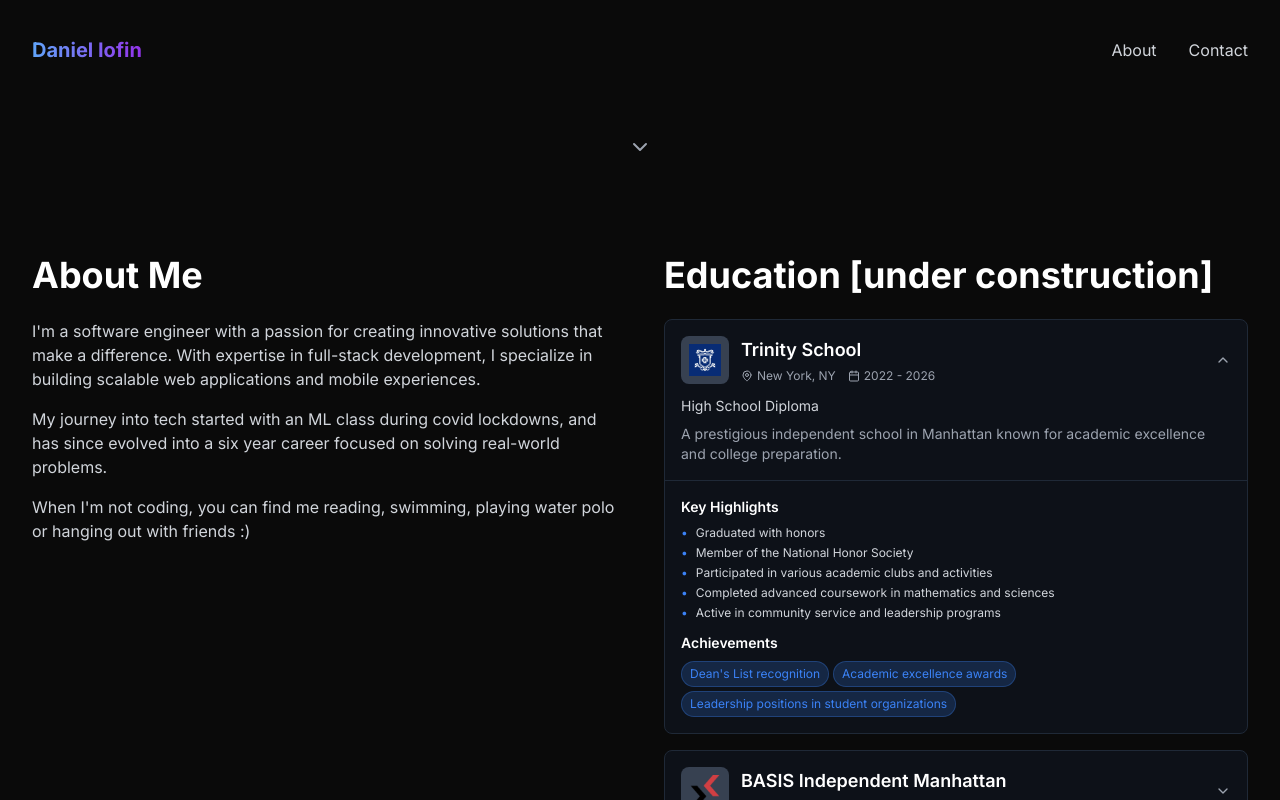
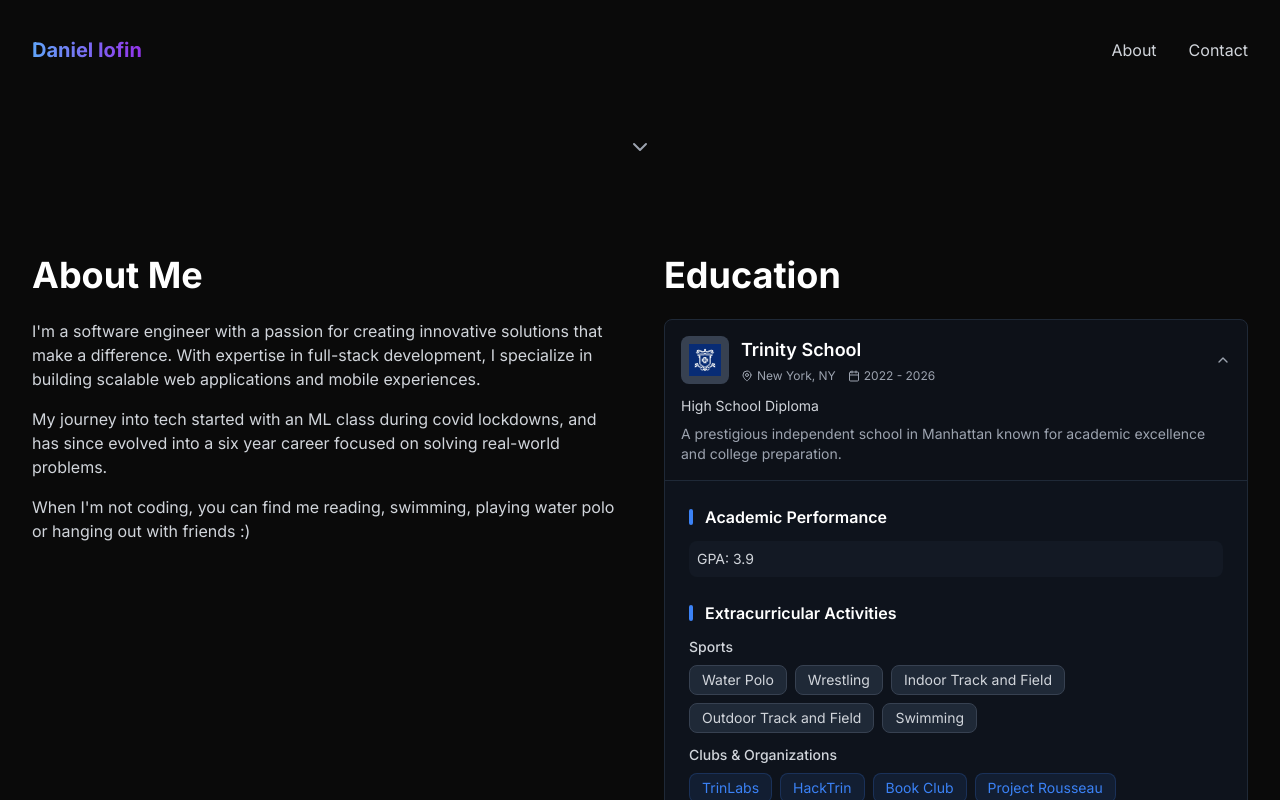
Before and after one commit to Daniel-Iofin/danieliofin.com, a Next.js app: page / in a window 1280 px wide. Both pictures are taken after a click on the element 956 px from the left and 1009 px from the top of the page. Shown: the part 609-1409 px from the top of the page. Built offline with nearby package versions, Linux system fonts and the light colour scheme.

Commit message:
Updated education section

```diff
--- a/components/About.tsx
+++ b/components/About.tsx
@@ -16,17 +16,81 @@ const About = () => {
       degree: 'High School Diploma',
       logo: '/trinitylogo.webp',
       description: 'A prestigious independent school in Manhattan known for academic excellence and college preparation.',
-      details: [
-        'Graduated with honors',
-        'Member of the National Honor Society',
-        'Participated in various academic clubs and activities',
-        'Completed advanced coursework in mathematics and sciences',
-        'Active in community service and leadership programs'
+      gpa: '3.9',
+      extracurriculars: {
+        sports: [
+          'Water Polo',
+          'Wrestling',
+          'Indoor Track and Field',
+          'Outdoor Track and Field',
+          'Swimming'
         ],
-      achievements: [
-        'Dean\'s List recognition',
-        'Academic excellence awards',
-        'Leadership positions in student organizations'
+        clubs: [
+          'TrinLabs',
+          'HackTrin',
+          'Book Club',
+          'Project Rousseau',
+          'Competitive Coding Club',
+          'Enigma',
+          'Math Team',
+          'Upper School Math Tutors',
+          'Upper School CS Tutors',
+          'Modern Language Tutors',
+          'Slavic Affairs Club'
+        ]
+      },
+      leadership: [
+        'Water Polo Captain (1 year)',
+        'TrinLabs Project Manager (1 year), Head of Development (1 year), President (1 year)',
+        'HackTrin VP of Education (1 year), President (1 year)',
+        'Book Club President (1 year)',
+        'Project Rousseau Founder and President (3 years)',
+        'Competitive Coding Club President (1 year)',
+        'Enigma President (2 years)',
+        'Upper School Math Tutors President (2 years)',
+        'Upper School CS Tutors Founder and President (2 years)',
+        'Slavic Affairs Club President (2 years)'
+      ],
+      projects: [
+        {
+          icon: '🌐',
+          title: 'TrinHub',
+          description: 'Created school club management platform (hub.trinlabs.com)',
+          link: 'https://hub.trinlabs.com'
+        },
+        {
+          icon: '🏷️',
+          title: 'StickerTag',
+          description: 'Reengineered community building website (trinitystickertag.com)',
+          link: 'https://trinitystickertag.com'
+        },
+        {
+          icon: '📷',
+          title: 'Camera View Prediction',
+          description: 'Advanced computer vision project for camera view prediction'
+        }
+      ],
+      awards: [
+        {
+          title: 'Hawley Award',
+          period: '2023-2024 School Year',
+          description: 'Top 3 academic record'
+        },
+        {
+          title: 'Downtown Mathematics Invitational',
+          period: 'December 2024',
+          description: '2nd Place Team - A NYC-wide math competition with 50 teams participating'
+        },
+        {
+          title: 'International Informatics Olympiad in Teams (IIOT)',
+          period: 'May 2025',
+          description: 'Captain of the US team'
+        },
+        {
+          title: 'United States of America Informatics Olympiad in Teams (USIOT)',
+          period: 'April 2025',
+          description: '4th Place Team'
+        },
       ]
     },
     {
@@ -37,18 +101,7 @@ const About = () => {
       degree: 'Middle School',
       logo: '/basislogo.webp',
       description: 'A rigorous college preparatory school focused on STEM education and critical thinking.',
-      details: [
-        'Completed middle school with distinction',
-        'Participated in advanced mathematics programs',
-        'Engaged in science and technology projects',
-        'Developed strong foundation in core subjects',
-        'Involved in extracurricular activities and clubs'
-      ],
-      achievements: [
-        'Academic merit recognition',
-        'Science fair participation',
-        'Mathematics competition awards'
-      ]
+      gpa: '4.2'
     }
   ]
 
@@ -109,7 +162,7 @@ const About = () => {
               transition={{ duration: 0.8, delay: 0.2 }}
               viewport={{ once: true }}
             >
-              Education [under construction]
+              Education
             </motion.h2>
 
             <div className="space-y-4">
@@ -182,36 +235,132 @@ const About = () => {
                         animate={{ height: 'auto', opacity: 1 }}
                         exit={{ height: 0, opacity: 0 }}
                         transition={{ duration: 0.3, ease: 'easeInOut' }}
-                        className="border-t border-gray-800"
+                        className="border-t border-gray-800 bg-gray-900/30"
                       >
-                        <div className="p-4 space-y-3">
-                          {/* Details */}
+                        <div className="p-6 space-y-6">
+                          {/* GPA */}
                           <div>
-                            <h4 className="text-white font-semibold mb-2 text-sm">Key Highlights</h4>
-                            <ul className="space-y-1">
-                              {school.details.map((detail, idx) => (
-                                <li key={idx} className="text-gray-300 text-xs flex items-start">
-                                  <span className="text-primary mr-2">•</span>
-                                  {detail}
-                                </li>
-                              ))}
-                            </ul>
+                            <h4 className="text-white font-semibold mb-3 text-base flex items-center">
+                              <span className="w-1 h-4 bg-primary rounded-full mr-3"></span>
+                              Academic Performance
+                            </h4>
+                            <div className="text-gray-300 text-sm p-2 bg-gray-800/30 rounded-lg">
+                              GPA: {school.gpa}
+                            </div>
                           </div>
 
-                          {/* Achievements */}
+                          {/* Extracurricular Activities */}
+                          {school.extracurriculars && (
                             <div>
-                            <h4 className="text-white font-semibold mb-2 text-sm">Achievements</h4>
-                            <div className="flex flex-wrap gap-1">
-                              {school.achievements.map((achievement, idx) => (
+                              <h4 className="text-white font-semibold mb-3 text-base flex items-center">
+                                <span className="w-1 h-4 bg-primary rounded-full mr-3"></span>
+                                Extracurricular Activities
+                              </h4>
+                              <div className="space-y-3">
+                                {/* Sports */}
+                                {school.extracurriculars.sports.length > 0 && (
+                                  <div>
+                                    <h5 className="text-gray-300 font-medium mb-2 text-sm">Sports</h5>
+                                    <div className="flex flex-wrap gap-2">
+                                      {school.extracurriculars.sports.map((activity, idx) => (
                                         <span
                                           key={idx}
-                                  className="px-2 py-1 bg-primary/20 text-primary text-xs rounded-full border border-primary/30"
+                                          className="px-3 py-1 bg-gray-800 text-gray-300 text-sm rounded-lg border border-gray-700 hover:bg-gray-700 transition-colors duration-200"
                                         >
-                                  {achievement}
+                                          {activity}
                                         </span>
                                       ))}
                                     </div>
                                   </div>
+                                )}
+
+                                {/* Clubs */}
+                                {school.extracurriculars.clubs.length > 0 && (
+                                  <div>
+                                    <h5 className="text-gray-300 font-medium mb-2 text-sm">Clubs & Organizations</h5>
+                                    <div className="flex flex-wrap gap-2">
+                                      {school.extracurriculars.clubs.map((activity, idx) => (
+                                        <span
+                                          key={idx}
+                                          className="px-3 py-1 bg-primary/10 text-primary text-sm rounded-lg border border-primary/20 hover:bg-primary/20 transition-colors duration-200"
+                                        >
+                                          {activity}
+                                        </span>
+                                      ))}
+                                    </div>
+                                  </div>
+                                )}
+                              </div>
+                            </div>
+                          )}
+
+                          {/* Leadership & Service */}
+                          {school.leadership && school.leadership.length > 0 && (
+                            <div>
+                              <h4 className="text-white font-semibold mb-3 text-base flex items-center">
+                                <span className="w-1 h-4 bg-primary rounded-full mr-3"></span>
+                                Leadership & Service
+                              </h4>
+                              <div className="space-y-2">
+                                {school.leadership.map((role, idx) => (
+                                  <div key={idx} className="text-gray-300 text-sm p-2 bg-gray-800/30 rounded-lg hover:bg-gray-800/50 transition-colors duration-200">
+                                    • {role}
+                                  </div>
+                                ))}
+                              </div>
+                            </div>
+                          )}
+
+                          {/* Notable Projects */}
+                          {school.projects && school.projects.length > 0 && (
+                            <div>
+                              <h4 className="text-white font-semibold mb-3 text-base flex items-center">
+                                <span className="w-1 h-4 bg-primary rounded-full mr-3"></span>
+                                Notable Projects
+                              </h4>
+                              <div className="space-y-3">
+                                {school.projects.map((project, idx) => (
+                                  <div key={idx} className="p-3 bg-gray-800/30 rounded-lg border border-gray-700 hover:bg-gray-800/50 transition-colors duration-200">
+                                    <div className="text-gray-300 text-sm">
+                                      <div className="font-medium text-white mb-1">{project.title}</div>
+                                      <div className="text-gray-400 mb-2">{project.description}</div>
+                                      {project.link && (
+                                        <a
+                                          href={project.link}
+                                          target="_blank"
+                                          rel="noopener noreferrer"
+                                          className="text-primary text-xs hover:text-blue-400 transition-colors duration-200"
+                                        >
+                                          View Project →
+                                        </a>
+                                      )}
+                                    </div>
+                                  </div>
+                                ))}
+                              </div>
+                            </div>
+                          )}
+
+                          {/* Awards */}
+                          {school.awards && school.awards.length > 0 && (
+                            <div>
+                              <h4 className="text-white font-semibold mb-3 text-base flex items-center">
+                                <span className="w-1 h-4 bg-primary rounded-full mr-3"></span>
+                                Awards & Recognition
+                              </h4>
+                              <div className="space-y-2">
+                                {school.awards.map((award, idx) => (
+                                  <div key={idx} className="p-3 bg-gray-800/30 rounded-lg border border-gray-700 hover:bg-gray-800/50 transition-colors duration-200">
+                                    <div className="text-gray-300 text-sm">
+                                      <div className="font-medium text-white">{award.title}</div>
+                                      <div className="text-gray-400 text-xs">{award.period}</div>
+                                      <div className="text-gray-400">{award.description}</div>
+                                    </div>
+                                  </div>
+                                ))}
+                              </div>
+                            </div>
+                          )}
                         </div>
                       </motion.div>
                     )}
```
Lines whose indentation alone changed are shown as unchanged.
